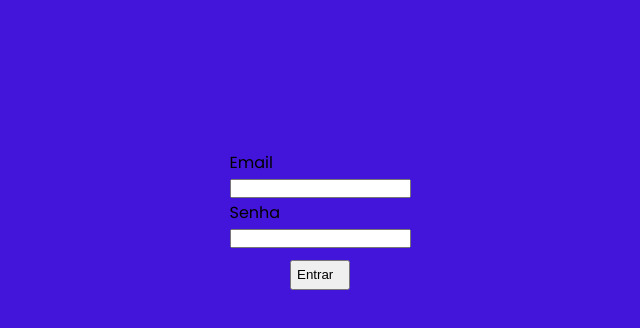
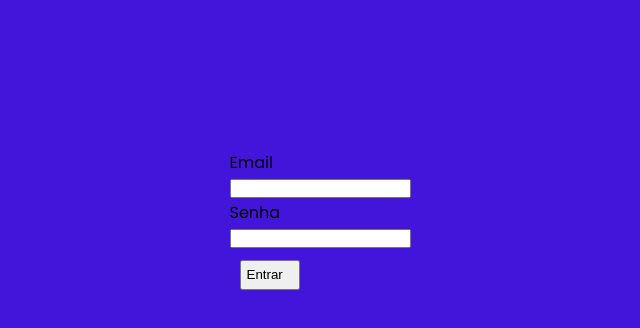
Before and after one commit to mkleles/senac-eventos-cultural-frontend, a React (Vite) app: page /login in a window 1280 px wide. Shown: the top 328 px of the page, without its empty margins (320-960 px from the left). Built offline with nearby package versions, Linux system fonts and the light colour scheme.

Commit message:
pagina de login atualizada

```diff
--- a/src/pages/LoginPage/LoginPage.tsx
+++ b/src/pages/LoginPage/LoginPage.tsx
@@ -1,18 +1,79 @@
+import type React from "react";
 import styles from "./LoginPage.module.css";
+import { useState, type FormEvent } from "react";
 
-function LoginPage() {
+
+interface LoginProps {
+  onLoginSuccess?: (token: string) => void;
+}
+
+
+const LoginPage: React.FC<LoginProps> = ({ onLoginSuccess }) => {
+  const [email, setEmail] = useState("");
+  const [password, setPassword] = useState("");
+  const [error, setError] = useState<string | null>(null);
+
+  const handleSubmit = async (e: FormEvent) => {
+    e.preventDefault();
+    setError(null);
+    try{
+      const res = await fetch(
+        "https://senac-eventos-cultural-backend-production.up.railway.app/auth/login",
+        {
+          method: "POST",
+          headers: {"Content-Type": "application/json"},
+          body: JSON.stringify({ email, password}),
+
+        }
+
+      );
+      if (!res.ok) {
+        const data = await res.json();
+        throw new Error(data.message ||"Falha no login");
+      }
+      const data = await res.json();
+      onLoginSuccess?.(data.token);
+      alert("Login Efetuado");
+
+    } catch (err: unknown) {
+      if (err instanceof Error){
+        setError(err.message);
+        alert('Erro ao logar: ${err.message}');
+      } else {
+        const erroMsg = String(err);
+        setError(erroMsg);
+        alert('Erro ao logar: $(erroMsg)');
+
+      }
+
+    }
+
+   }
+
+
   return (
     <div className={styles.login}>
+      <form className={styles.form} onSubmit={handleSubmit}>
+         {error && <div>{error}</div>}
       <div>
         <label className={styles.email}>Email</label>
-        <input type="Email" />
+        <input
+        id="email"
+        type="email"
+        value={email}
+        onChange={(e)=> setEmail(e.target.value)}
+
+        />
+
       </div>
+
 
       <div>
         <label className={styles.senha}> Senha</label>
-        <input type="Senha" />
+        <input  id="password" type="password" value={password} onChange={(e) => setPassword(e.target.value)} />
       </div>
-      <button className={styles.button}>Entrar</button>
+      <button type="submit" className={styles.button}>Entrar</button>
+      </form>
     </div>
   );
 }
--- a/src/pages/UsuarioPage/RegisterPage.module.css
+++ b/src/pages/UsuarioPage/RegisterPage.module.css
@@ -2,8 +2,9 @@
     display: flex;
     flex-direction: column;
     align-items: center;
-    padding-top: 150px;
+    padding-top: 120px;
     height: 100vh;
+    background-color: rgb(217, 121, 53);
 
 
 }
@@ -29,7 +30,7 @@
 }
 .borda{
     border: 2px solid black;
-    height: 60vh;
-    padding: 30px;
-    background-color: rgb(51, 51, 209);
+    height: 70vh;
+    padding: 70px;
+    background-color: rgb(81, 81, 233);
 }
```
